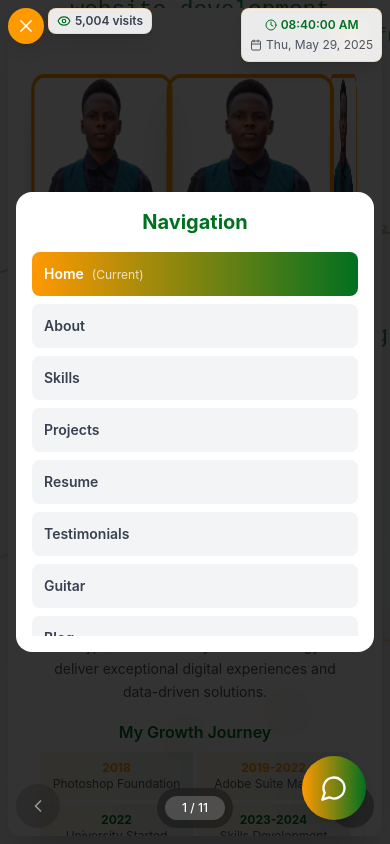
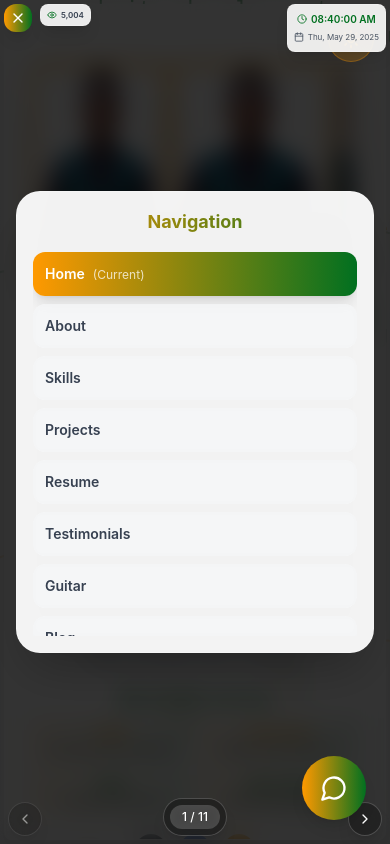
Before and after one commit to Andrewcephas/catech-portfolio, a React (Vite) app: page / in a window 390 px wide. Both pictures are taken after a click on the button 26 px from the left and 26 px from the top of the page. Built offline with nearby package versions, Linux system fonts and the light colour scheme.

Commit message:
Fix: Improve responsiveness and design
- Ensure content doesn't overlap on small screens.
- Adjust time/calendar display for better mobile layout.
- Refine overall design for a more professional look.
- Add modern design elements.

```diff
--- a/src/components/BookLayout.tsx
+++ b/src/components/BookLayout.tsx
@@ -67,38 +67,40 @@ const BookLayout = ({ currentPage, setCurrentPage }: BookLayoutProps) => {
   };
 
   return (
-    <div className="h-screen flex items-center justify-center p-2 md:p-4 relative">
-      {/* Date and Time Display - Responsive positioning */}
-      <div className="fixed top-2 right-2 md:top-4 md:right-4 z-50">
+    <div className="h-screen flex items-center justify-center p-1 sm:p-2 md:p-4 relative">
+      {/* Date and Time Display - More responsive positioning */}
+      <div className="fixed top-1 right-1 sm:top-2 sm:right-2 md:top-4 md:right-4 z-50">
         <DateTimeDisplay />
       </div>
 
-      {/* Visit Counter - Responsive positioning next to hamburger */}
-      <div className="fixed top-2 left-12 md:top-4 md:left-20 z-50">
+      {/* Visit Counter - Better responsive positioning */}
+      <div className="fixed top-1 left-10 sm:left-12 md:left-20 z-50">
         <VisitCounter />
       </div>
 
-      {/* Hamburger Menu - Responsive sizing */}
+      {/* Hamburger Menu - Improved sizing and positioning */}
       <button
         onClick={() => setIsMenuOpen(!isMenuOpen)}
-        className="fixed top-2 left-2 md:top-4 md:left-4 z-50 p-2 md:p-3 bg-[#ff9900] text-white rounded-full shadow-lg hover:scale-110 transition-all duration-300"
+        className="fixed top-1 left-1 sm:top-2 sm:left-2 md:top-4 md:left-4 z-50 p-1.5 sm:p-2 md:p-3 bg-gradient-to-r from-[#ff9900] to-[#017020] text-white rounded-xl shadow-lg hover:scale-110 transition-all duration-300 backdrop-blur-sm"
       >
-        {isMenuOpen ? <X size={20} className="md:w-6 md:h-6" /> : <Menu size={20} className="md:w-6 md:h-6" />}
+        {isMenuOpen ? <X size={16} className="sm:w-5 sm:h-5 md:w-6 md:h-6" /> : <Menu size={16} className="sm:w-5 sm:h-5 md:w-6 md:h-6" />}
       </button>
 
-      {/* Menu Overlay */}
+      {/* Menu Overlay - Enhanced modern design */}
       {isMenuOpen && (
-        <div className="fixed inset-0 bg-black/80 z-40 flex items-center justify-center animate-page-peel-in">
-          <div className="bg-white rounded-2xl p-4 md:p-8 max-w-md w-full mx-4 animate-scale-in max-h-[80vh] overflow-hidden">
-            <h3 className="text-xl md:text-2xl font-bold text-[#017020] mb-4 md:mb-6 text-center">Navigation</h3>
-            <div className="space-y-2 md:space-y-3 max-h-96 overflow-y-auto">
+        <div className="fixed inset-0 bg-black/80 backdrop-blur-md z-40 flex items-center justify-center animate-fade-in">
+          <div className="bg-white/95 backdrop-blur-xl rounded-3xl p-4 md:p-8 max-w-sm sm:max-w-md w-full mx-4 animate-scale-in max-h-[85vh] overflow-hidden shadow-2xl border border-white/20">
+            <h3 className="text-lg sm:text-xl md:text-2xl font-bold bg-gradient-to-r from-[#ff9900] to-[#017020] bg-clip-text text-transparent mb-4 md:mb-6 text-center">
+              Navigation
+            </h3>
+            <div className="space-y-2 md:space-y-3 max-h-96 overflow-y-auto custom-scrollbar">
               {pages.map((page, index) => (
                 <button
                   key={index}
                   onClick={() => goToPage(index)}
-                  className={`w-full p-3 md:p-4 rounded-lg text-left transition-all duration-300 text-sm md:text-base ${currentPage === index
-                    ? 'bg-gradient-to-r from-[#ff9900] to-[#017020] text-white'
-                    : 'bg-gray-100 text-gray-700 hover:bg-gray-200'
+                  className={`w-full p-3 md:p-4 rounded-xl text-left transition-all duration-300 text-sm md:text-base backdrop-blur-sm ${currentPage === index
+                    ? 'bg-gradient-to-r from-[#ff9900] to-[#017020] text-white shadow-lg'
+                    : 'bg-gray-100/80 text-gray-700 hover:bg-gray-200/80 hover:shadow-md'
                     }`}
                 >
                   <span className="font-semibold">{page.title}</span>
@@ -114,15 +116,15 @@ const BookLayout = ({ currentPage, setCurrentPage }: BookLayoutProps) => {
 
       {/* Book Container - Enhanced responsive design */}
       <div className="w-full max-w-8xl mx-auto h-full relative">
-        <div className="w-full lg:w-[95%] xl:w-[98%] mx-auto h-full bg-white/95 backdrop-blur-sm rounded-xl md:rounded-2xl shadow-2xl overflow-hidden relative animate-scale-in">
+        <div className="w-full lg:w-[95%] xl:w-[98%] mx-auto h-full bg-white/95 backdrop-blur-xl rounded-lg sm:rounded-xl md:rounded-2xl shadow-2xl overflow-hidden relative animate-scale-in border border-white/20">
           {/* Page Content */}
           <div className="h-full relative">
             <div
               className={`h-full ${pages[currentPage].animation}`}
               key={currentPage}
             >
-              <div className="h-full overflow-y-auto">
-                <div className="p-4 md:p-8 min-h-full">
+              <div className="h-full overflow-y-auto custom-scrollbar">
+                <div className="p-2 sm:p-4 md:p-8 min-h-full">
                   {pages[currentPage].component}
                 </div>
               </div>
@@ -130,28 +132,28 @@ const BookLayout = ({ currentPage, setCurrentPage }: BookLayoutProps) => {
           </div>
         </div>
 
-        {/* Previous Button - Bottom Left Corner with higher z-index */}
+        {/* Previous Button - Bottom Left Corner with better responsiveness */}
         <button
           onClick={prevPage}
           disabled={currentPage === 0}
-          className="fixed bottom-4 left-4 md:bottom-6 md:left-6 z-40 p-3 md:p-4 bg-black/30 backdrop-blur-sm rounded-full text-white transition-all duration-300 hover:bg-black/50 hover:scale-110 disabled:opacity-50 disabled:cursor-not-allowed disabled:hover:scale-100"
+          className="fixed bottom-2 left-2 sm:bottom-4 sm:left-4 md:bottom-6 md:left-6 z-50 p-2 sm:p-3 md:p-4 bg-black/30 backdrop-blur-xl rounded-full text-white transition-all duration-300 hover:bg-black/50 hover:scale-110 disabled:opacity-50 disabled:cursor-not-allowed disabled:hover:scale-100 shadow-lg border border-white/20"
         >
-          <ChevronLeft size={20} className="md:w-6 md:h-6" />
+          <ChevronLeft size={16} className="sm:w-5 sm:h-5 md:w-6 md:h-6" />
         </button>
 
-        {/* Next Button - Bottom Right Corner with higher z-index */}
+        {/* Next Button - Bottom Right Corner with better responsiveness */}
         <button
           onClick={nextPage}
           disabled={currentPage === pages.length - 1}
-          className="fixed bottom-4 right-4 md:bottom-6 md:right-6 z-40 p-3 md:p-4 bg-black/30 backdrop-blur-sm rounded-full text-white transition-all duration-300 hover:bg-black/50 hover:scale-110 disabled:opacity-50 disabled:cursor-not-allowed disabled:hover:scale-100"
+          className="fixed bottom-2 right-2 sm:bottom-4 sm:right-4 md:bottom-6 md:right-6 z-50 p-2 sm:p-3 md:p-4 bg-black/30 backdrop-blur-xl rounded-full text-white transition-all duration-300 hover:bg-black/50 hover:scale-110 disabled:opacity-50 disabled:cursor-not-allowed disabled:hover:scale-100 shadow-lg border border-white/20"
         >
-          <ChevronRight size={20} className="md:w-6 md:h-6" />
+          <ChevronRight size={16} className="sm:w-5 sm:h-5 md:w-6 md:h-6" />
         </button>
 
-        {/* Page Counter - Bottom Center with higher z-index */}
-        <div className="fixed bottom-4 md:bottom-6 left-1/2 transform -translate-x-1/2 z-40">
-          <div className="flex items-center justify-center bg-black/30 backdrop-blur-sm p-2 md:p-3 rounded-full">
-            <div className="text-white font-medium px-3 md:px-4 py-1 md:py-2 bg-white/20 rounded-full text-xs md:text-sm min-w-[60px] md:min-w-[80px] text-center">
+        {/* Page Counter - Bottom Center with better responsiveness */}
+        <div className="fixed bottom-2 sm:bottom-4 md:bottom-6 left-1/2 transform -translate-x-1/2 z-50">
+          <div className="flex items-center justify-center bg-black/30 backdrop-blur-xl p-1.5 sm:p-2 md:p-3 rounded-full shadow-lg border border-white/20">
+            <div className="text-white font-medium px-2 sm:px-3 md:px-4 py-1 md:py-2 bg-white/20 rounded-full text-xs sm:text-sm min-w-[50px] sm:min-w-[60px] md:min-w-[80px] text-center backdrop-blur-sm">
               {currentPage + 1} / {pages.length}
             </div>
           </div>
--- a/src/components/DateTimeDisplay.tsx
+++ b/src/components/DateTimeDisplay.tsx
@@ -32,15 +32,15 @@ const DateTimeDisplay = () => {
   };
 
   return (
-    <div className="bg-white/90 backdrop-blur-sm rounded-lg p-2 md:p-3 shadow-lg border border-[#ff9900]/20">
-      <div className="flex flex-col items-center space-y-1 md:space-y-2 text-xs md:text-sm">
-        <div className="flex items-center space-x-1 md:space-x-2 text-[#017020] font-semibold">
-          <Clock size={12} className="md:w-4 md:h-4" />
-          <span className="whitespace-nowrap">{formatTime(currentTime)}</span>
+    <div className="bg-white/90 backdrop-blur-xl rounded-lg p-1.5 sm:p-2 md:p-3 shadow-lg border border-white/20">
+      <div className="flex flex-col items-center space-y-0.5 sm:space-y-1 md:space-y-2 text-xs sm:text-sm">
+        <div className="flex items-center space-x-1 sm:space-x-2 text-[#017020] font-semibold">
+          <Clock size={10} className="sm:w-3 sm:h-3 md:w-4 md:h-4" />
+          <span className="whitespace-nowrap text-[10px] sm:text-xs md:text-sm">{formatTime(currentTime)}</span>
         </div>
-        <div className="flex items-center space-x-1 md:space-x-2 text-gray-600">
-          <Calendar size={12} className="md:w-4 md:h-4" />
-          <span className="whitespace-nowrap text-xs">{formatDate(currentTime)}</span>
+        <div className="flex items-center space-x-1 sm:space-x-2 text-gray-600">
+          <Calendar size={10} className="sm:w-3 sm:h-3 md:w-4 md:h-4" />
+          <span className="whitespace-nowrap text-[8px] sm:text-[10px] md:text-xs">{formatDate(currentTime)}</span>
         </div>
       </div>
     </div>
--- a/src/components/VisitCounter.tsx
+++ b/src/components/VisitCounter.tsx
@@ -25,10 +25,10 @@ const VisitCounter = () => {
   }, []);
 
   return (
-    <div className="flex items-center space-x-1 md:space-x-2 bg-white/90 backdrop-blur-sm rounded-lg px-2 md:px-3 py-1 md:py-2 shadow-lg border border-[#ff9900]/20">
-      <Eye size={14} className="text-[#017020] md:w-4 md:h-4" />
-      <span className="text-xs md:text-sm font-semibold text-gray-700">
-        {visitCount.toLocaleString()} visits
+    <div className="flex items-center space-x-1 sm:space-x-2 bg-white/90 backdrop-blur-xl rounded-lg px-1.5 sm:px-2 md:px-3 py-1 sm:py-1.5 md:py-2 shadow-lg border border-white/20">
+      <Eye size={10} className="text-[#017020] sm:w-3 sm:h-3 md:w-4 md:h-4" />
+      <span className="text-[8px] sm:text-[10px] md:text-sm font-semibold text-gray-700">
+        {visitCount.toLocaleString()}
       </span>
     </div>
   );
--- a/src/index.css
+++ b/src/index.css
@@ -307,19 +307,40 @@
     color: #212529 !important;
   }
 
-  /* Custom scrollbar */
+  /* Custom scrollbar with modern design */
+  .custom-scrollbar::-webkit-scrollbar {
+    width: 6px;
+  }
+
+  .custom-scrollbar::-webkit-scrollbar-track {
+    background: rgba(241, 241, 241, 0.5);
+    border-radius: 6px;
+    backdrop-filter: blur(10px);
+  }
+
+  .custom-scrollbar::-webkit-scrollbar-thumb {
+    background: linear-gradient(to bottom, #ff9900, #017020);
+    border-radius: 6px;
+    backdrop-filter: blur(10px);
+  }
+
+  .custom-scrollbar::-webkit-scrollbar-thumb:hover {
+    background: linear-gradient(to bottom, #e6870a, #014a1a);
+  }
+
+  /* Global scrollbar styling */
   ::-webkit-scrollbar {
     width: 6px;
   }
 
   ::-webkit-scrollbar-track {
-    background: #f1f1f1;
-    border-radius: 3px;
+    background: rgba(241, 241, 241, 0.5);
+    border-radius: 6px;
   }
 
   ::-webkit-scrollbar-thumb {
     background: linear-gradient(to bottom, #ff9900, #017020);
-    border-radius: 3px;
+    border-radius: 6px;
   }
 
   ::-webkit-scrollbar-thumb:hover {
@@ -348,4 +369,59 @@
     overflow: hidden;
     text-overflow: ellipsis;
   }
+
+  /* Modern glassmorphism effects */
+  .glass-effect {
+    background: rgba(255, 255, 255, 0.1);
+    backdrop-filter: blur(10px);
+    border: 1px solid rgba(255, 255, 255, 0.2);
+  }
+
+  .glass-effect-dark {
+    background: rgba(0, 0, 0, 0.1);
+    backdrop-filter: blur(10px);
+    border: 1px solid rgba(255, 255, 255, 0.1);
+  }
+
+  /* Modern hover effects */
+  .modern-hover {
+    transition: all 0.3s cubic-bezier(0.4, 0, 0.2, 1);
+  }
+
+  .modern-hover:hover {
+    transform: translateY(-2px);
+    box-shadow: 0 20px 25px -5px rgba(0, 0, 0, 0.1), 0 10px 10px -5px rgba(0, 0, 0, 0.04);
+  }
+
+  /* Modern button styles */
+  .modern-btn {
+    background: linear-gradient(135deg, #ff9900 0%, #017020 100%);
+    border: none;
+    border-radius: 12px;
+    padding: 12px 24px;
+    color: white;
+    font-weight: 600;
+    transition: all 0.3s cubic-bezier(0.4, 0, 0.2, 1);
+    box-shadow: 0 4px 15px rgba(255, 153, 0, 0.3);
+  }
+
+  .modern-btn:hover {
+    transform: translateY(-2px);
+    box-shadow: 0 8px 25px rgba(255, 153, 0, 0.4);
+  }
+
+  /* Responsive utilities for very small screens */
+  @media (max-width: 320px) {
+    .text-xs {
+      font-size: 0.625rem !important;
+    }
+
+    .p-1 {
+      padding: 0.125rem !important;
+    }
+
+    .space-x-1 > * + * {
+      margin-left: 0.125rem !important;
+    }
+  }
 }
```
